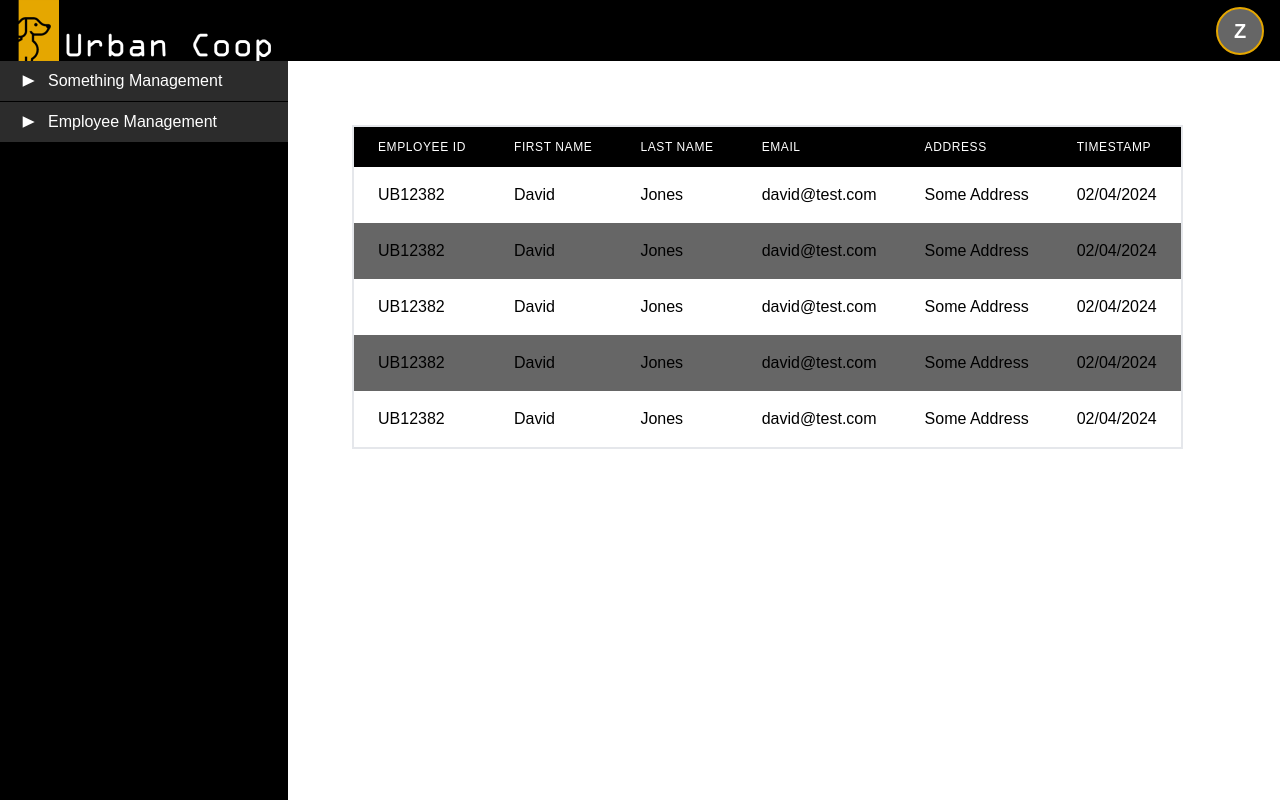
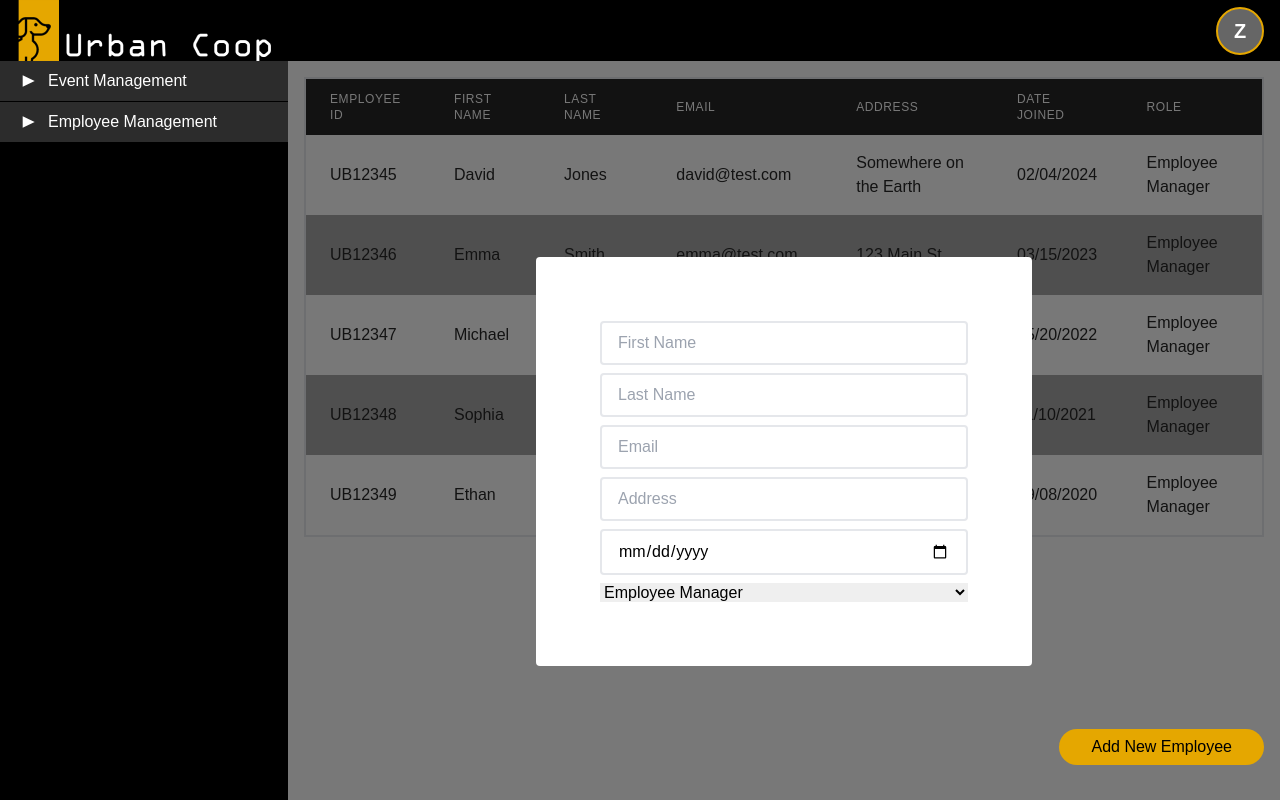
Before and after one commit to Miyuru-Shalitha/urban-coop, a React (Vite) app in the folder frontend/: page /admin/employee-management/employees in a window 1280 px wide. Shown: the top 800 px of the page. Built offline with nearby package versions, Linux system fonts and the light colour scheme; a web font is replaced by a local one.

Commit message:
Employee creation form (Not complete)

```diff
--- a/frontend/src/App.tsx
+++ b/frontend/src/App.tsx
@@ -46,6 +46,7 @@ export default function App() {
             path="employee-management/salary"
             element={<EmployeeManagementSalaryPage />}
           />
+          <Route path="event-dashboar" element={<EventDash />} />
         </Route>
       </Routes>
     </BrowserRouter>
--- a/frontend/src/components/AdminLayout/AdimnSidebar.tsx
+++ b/frontend/src/components/AdminLayout/AdimnSidebar.tsx
@@ -24,12 +24,12 @@ export default function AdminSidebar() {
       {
         onClick: (index) => setActiveItemIndex(index),
         activeIndex: activeItemIndex,
-        title: "Something Management",
+        title: "Event Management",
         homeRoute: "/admin/#",
         subtitles: [
           {
-            name: "Item 1",
-            route: "/admin/#",
+            name: "Events",
+            route: "/admin/event-dashboar",
           },
         ],
       },
--- /dev/null
+++ b/frontend/src/components/Common/FilledButton.tsx
@@ -0,0 +1,21 @@
+import { MouseEventHandler, ReactNode } from "react";
+
+export default function FilledButton({
+  children,
+  className,
+  onClick,
+}: {
+  children: ReactNode;
+  className?: string;
+  onClick: MouseEventHandler<HTMLButtonElement>;
+}) {
+  return (
+    <button
+      className={`bg-primary active:bg-primaryAccent text-2xl py-1.5 px-8
+        rounded-full self-start transition-colors ${className}`}
+      onClick={onClick}
+    >
+      {children}
+    </button>
+  );
+}
--- /dev/null
+++ b/frontend/src/components/EmployeeCreationPopUp.tsx
@@ -0,0 +1,53 @@
+import { HTMLInputTypeAttribute } from "react";
+
+export default function EmployeeCreationPopUp() {
+  return (
+    <div className="absolute h-full w-full flex justify-center items-center">
+      <div className="absolute h-full w-full bg-grayAlpha1"></div>
+
+      <form className="absolute flex flex-col gap-2 bg-white px-16 py-16 rounded w-1/2">
+        <InputField type="text" label="First Name" />
+        <InputField type="text" label="Last Name" />
+        <InputField type="email" label="Email" />
+        <InputField type="text" label="Address" />
+        <InputField type="date" label="Date Joined" />
+        {/* <input type="text" placeholder="Last Name" />
+        <input type="email" placeholder="Email" />
+        <input type="text" placeholder="Address" />
+        <input type="date" placeholder="Date Joined" /> */}
+
+        <select>
+          <option value="Employee Manager">Employee Manager</option>
+          <option value="Employee Manager">Employee Manager</option>
+          <option value="Employee Manager">Employee Manager</option>
+          <option value="Employee Manager">Employee Manager</option>
+          <option value="Employee Manager">Employee Manager</option>
+        </select>
+      </form>
+    </div>
+  );
+}
+
+function InputField({
+  type,
+  label,
+}: {
+  type: HTMLInputTypeAttribute;
+  label: string;
+}) {
+  return (
+    <div className="relative">
+      <input
+        className="peer px-4 py-2 rounded focus:placeholder-transparent w-full border-2"
+        type={type}
+        placeholder={label}
+      />
+      <label
+        className="bg-white absolute invisible left-2 top-2 px-2
+                peer-focus:visible peer-focus:left-2 peer-focus:-top-3 peer-focus:transition-all"
+      >
+        {label}
+      </label>
+    </div>
+  );
+}
--- a/frontend/src/components/Header/HeaderSlide.tsx
+++ b/frontend/src/components/Header/HeaderSlide.tsx
@@ -1,3 +1,5 @@
+import FilledButton from "../Common/FilledButton";
+
 interface Props {
   className: string;
   backgroundImageSrc: string;
@@ -13,12 +15,7 @@ export default function HeaderSlide({ className, backgroundImageSrc }: Props) {
         <div className="w-72 flex flex-col text-white">
           <h1 className="text-6xl">Leading the Way to Pet Wellness</h1>
           <p className="text-xl mb-4">Our something your something</p>
-          <button
-            className="bg-primary active:bg-primaryAccent text-2xl py-1.5 px-8
-             rounded-full self-start transition-colors"
-          >
-            Explore Now
-          </button>
+          <FilledButton>Explore Now</FilledButton>
         </div>
       </div>
     </div>
--- a/frontend/src/components/ProtectedDiv.tsx
+++ b/frontend/src/components/ProtectedDiv.tsx
@@ -14,7 +14,7 @@ export default function ProtectedDiv({
   const navigate = useNavigate();
 
   useEffect(() => {
-    if (!authState.isAuthenticated) {
+    if (!authState.user.isAuthenticated) {
       // navigate("/log-in");
     }
   }, []);
--- a/frontend/src/pages/EmployeeManagementAdminPage/EmployeeManagementEmployeesAdminPage.tsx
+++ b/frontend/src/pages/EmployeeManagementAdminPage/EmployeeManagementEmployeesAdminPage.tsx
@@ -1,8 +1,33 @@
-import { ReactNode } from "react";
+import { ReactNode, useEffect, useState } from "react";
+import { Employee, getEmployees } from "../../services/employeeService";
+import FilledButton from "../../components/Common/FilledButton";
+import EmployeeCreationPopUp from "../../components/EmployeeCreationPopUp";
 
 export default function EmployeeManagementEmployeesAdminPage() {
+  const [employees, setEmployees] = useState<Employee[]>([]);
+  const [showEmployeeCreationPopUp, setShowEmployeeCreationPopUp] =
+    useState(false);
+
+  useEffect(() => {
+    (async () => {
+      setEmployees(await getEmployees());
+    })();
+  }, []);
+
   return (
-    <div className="p-16">
+    <div className="relative flex-1">
+      {<EmployeeCreationPopUp />}
+
+      {!showEmployeeCreationPopUp && (
+        <FilledButton
+          onClick={() => setShowEmployeeCreationPopUp(true)}
+          className="absolute right-4 bottom-24 text-base"
+        >
+          Add New Employee
+        </FilledButton>
+      )}
+
+      <div className="p-4 h-screen overflow-auto">
         <table className="border-2">
           <thead>
             <TableHeaderRow>
@@ -11,57 +36,26 @@ export default function EmployeeManagementEmployeesAdminPage() {
               <TableHeaderColumn text="Last Name" />
               <TableHeaderColumn text="Email" />
               <TableHeaderColumn text="Address" />
-            <TableHeaderColumn text="Timestamp" />
+              <TableHeaderColumn text="Date Joined" />
+              <TableHeaderColumn text="Role" />
             </TableHeaderRow>
           </thead>
 
           <tbody>
-          <TableRow rowIndex={0}>
-            <TableColumn text="UB12382" />
-            <TableColumn text="David" />
-            <TableColumn text="Jones" />
-            <TableColumn text="david@test.com" />
-            <TableColumn text="Some Address" />
-            <TableColumn text="02/04/2024" />
+            {employees.map((employee, index) => (
+              <TableRow key={employee._id} rowIndex={index}>
+                <TableColumn text={employee._id} />
+                <TableColumn text={employee.firstName} />
+                <TableColumn text={employee.lastName} />
+                <TableColumn text={employee.email} />
+                <TableColumn text={employee.address} />
+                <TableColumn text={employee.dateJoined} />
+                <TableColumn text={employee.role} />
               </TableRow>
-
-          <TableRow rowIndex={1}>
-            <TableColumn text="UB12382" />
-            <TableColumn text="David" />
-            <TableColumn text="Jones" />
-            <TableColumn text="david@test.com" />
-            <TableColumn text="Some Address" />
-            <TableColumn text="02/04/2024" />
-          </TableRow>
-
-          <TableRow rowIndex={2}>
-            <TableColumn text="UB12382" />
-            <TableColumn text="David" />
-            <TableColumn text="Jones" />
-            <TableColumn text="david@test.com" />
-            <TableColumn text="Some Address" />
-            <TableColumn text="02/04/2024" />
-          </TableRow>
-
-          <TableRow rowIndex={3}>
-            <TableColumn text="UB12382" />
-            <TableColumn text="David" />
-            <TableColumn text="Jones" />
-            <TableColumn text="david@test.com" />
-            <TableColumn text="Some Address" />
-            <TableColumn text="02/04/2024" />
-          </TableRow>
-
-          <TableRow rowIndex={4}>
-            <TableColumn text="UB12382" />
-            <TableColumn text="David" />
-            <TableColumn text="Jones" />
-            <TableColumn text="david@test.com" />
-            <TableColumn text="Some Address" />
-            <TableColumn text="02/04/2024" />
-          </TableRow>
+            ))}
           </tbody>
         </table>
+      </div>
     </div>
   );
 }
@@ -78,7 +72,7 @@ function TableRow({
   rowIndex: number;
 }) {
   return (
-    <tr className={rowIndex % 2 === 0 ? "bg-white" : "bg-gray1"}>{children}</tr>
+    <tr className={rowIndex % 2 === 0 ? "bg-white" : "bg-gray0"}>{children}</tr>
   );
 }
 
--- /dev/null
+++ b/frontend/src/services/employeeService.ts
@@ -0,0 +1,63 @@
+interface Employee {
+  _id: string;
+  firstName: string;
+  lastName: string;
+  email: string;
+  address: string;
+  dateJoined: string;
+  role: string;
+}
+
+const getEmployees = async () => {
+  const employees: Employee[] = [
+    {
+      _id: "UB12345",
+      firstName: "David",
+      lastName: "Jones",
+      email: "david@test.com",
+      address: "Somewhere on the Earth",
+      dateJoined: "02/04/2024",
+      role: "Employee Manager",
+    },
+    {
+      _id: "UB12346",
+      firstName: "Emma",
+      lastName: "Smith",
+      email: "emma@test.com",
+      address: "123 Main St",
+      dateJoined: "03/15/2023",
+      role: "Employee Manager",
+    },
+    {
+      _id: "UB12347",
+      firstName: "Michael",
+      lastName: "Johnson",
+      email: "michael@test.com",
+      address: "456 Elm St",
+      dateJoined: "05/20/2022",
+      role: "Employee Manager",
+    },
+    {
+      _id: "UB12348",
+      firstName: "Sophia",
+      lastName: "Brown",
+      email: "sophia@test.com",
+      address: "789 Oak St",
+      dateJoined: "11/10/2021",
+      role: "Employee Manager",
+    },
+    {
+      _id: "UB12349",
+      firstName: "Ethan",
+      lastName: "Wilson",
+      email: "ethan@test.com",
+      address: "1st Avenue",
+      dateJoined: "09/08/2020",
+      role: "Employee Manager",
+    },
+  ];
+
+  return employees;
+};
+
+export { type Employee, getEmployees };
--- a/frontend/tailwind.config.js
+++ b/frontend/tailwind.config.js
@@ -15,6 +15,7 @@ export default {
         gray1: "#666",
         gray2: "#2C2C2C",
         gray3: "#1E1E1E",
+        grayAlpha1: "#1E1E1E99",
       },
       fontFamily: {
         "jockey-one-regular": ["Jockey One", "sans-serif"],
```
Lines whose indentation alone changed are shown as unchanged.
